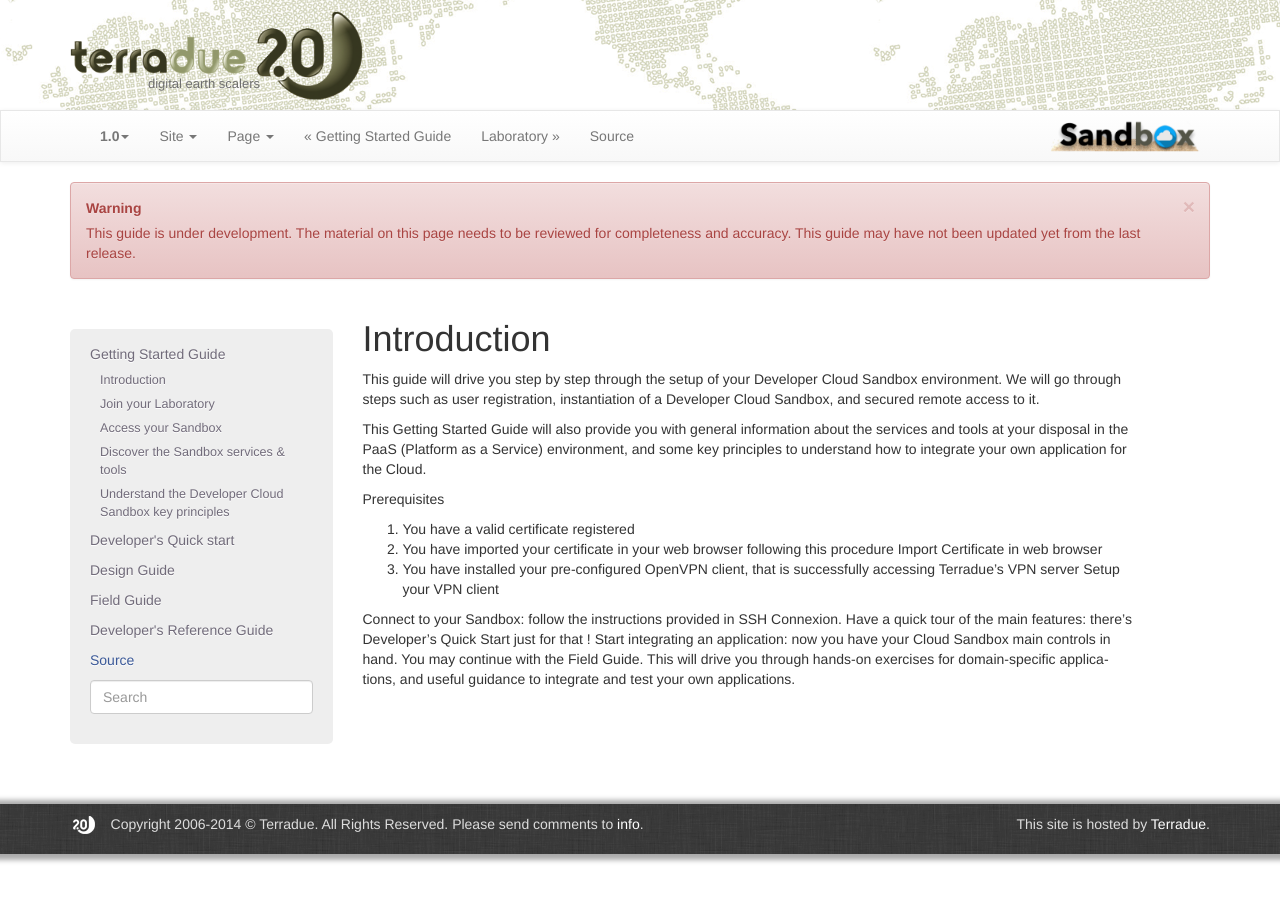
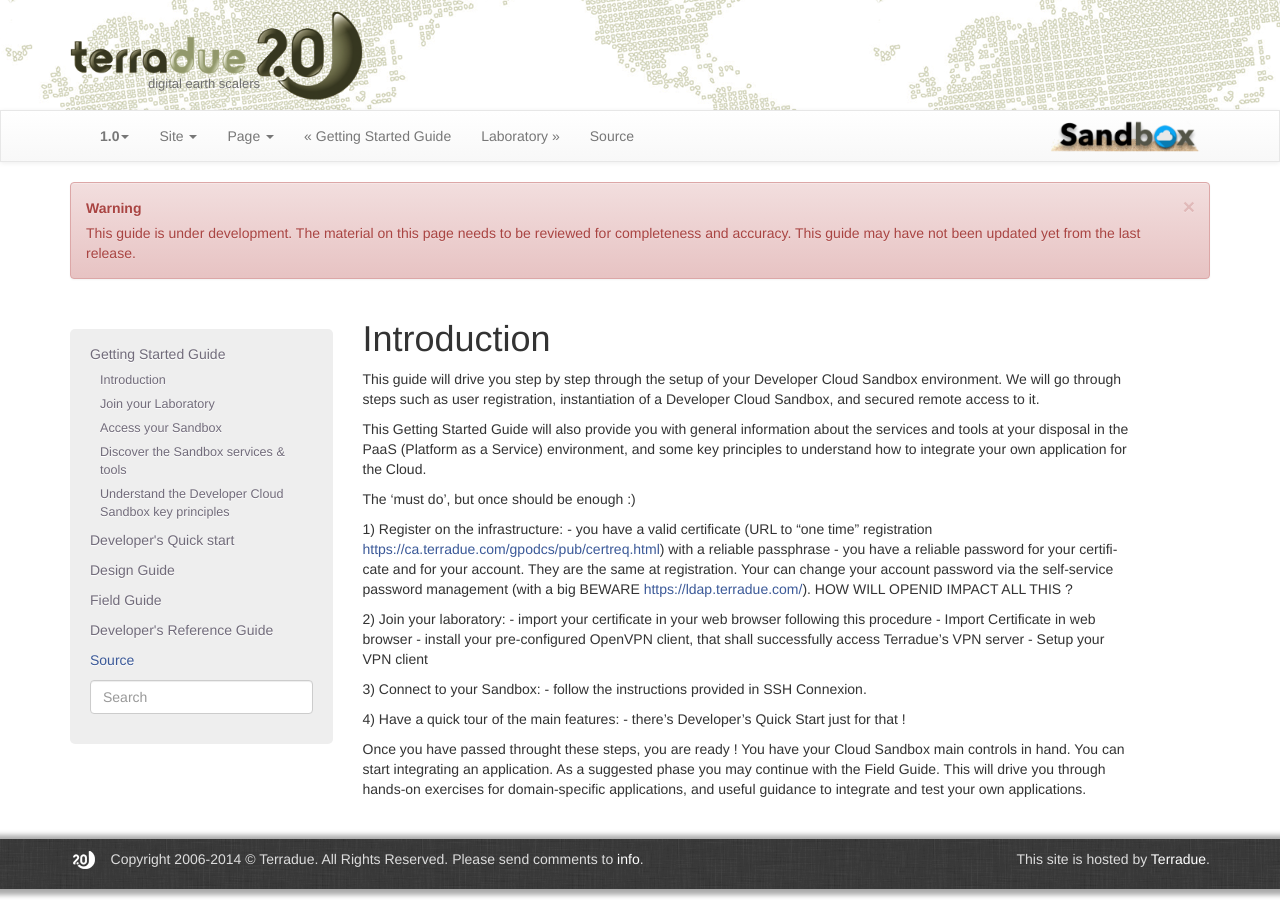
Before and after one commit to Terradue/doc-developer-sandbox, a Sphinx documentation site: the page built from source/start/introduction.rst, in a window 1280 px wide. Built offline with Sphinx 7.4.7, drawn with Linux system fonts in a browser that asks for light colours; pages that are not in the unit, such as notebooks, are missing from menus.

Commit message:
Update introduction.rst
Now we start modifying the content, according to the new presentation and navigation features of the doc.

```diff
--- a/source/start/introduction.rst
+++ b/source/start/introduction.rst
@@ -8,12 +8,22 @@
 
 This Getting Started Guide will also provide you with general information about the services and tools at your disposal in the PaaS (Platform as a Service) environment, and some key principles to understand how to integrate your own application for the Cloud.
 
-Prerequisites
+The 'must do', but once should be enough :)
 
-1) You have a valid certificate registered
-2) You have imported your certificate in your web browser following this procedure Import Certificate in web browser
-3) You have installed your pre-configured OpenVPN client, that is successfully accessing Terradue's VPN server Setup your VPN client
+1) Register on the infrastructure:
+- you have a valid certificate (URL to "one time" registration https://ca.terradue.com/gpodcs/pub/certreq.html) with a reliable passphrase
+- you have a reliable password for your certificate and for your account. They are the same at registration. Your can change your account password via the self-service password management (with a big BEWARE https://ldap.terradue.com/). HOW WILL OPENID IMPACT ALL THIS ?
 
-Connect to your Sandbox: follow the instructions provided in SSH Connexion.
-Have a quick tour of the main features: there's Developer's Quick Start just for that !
-Start integrating an application: now you have your Cloud Sandbox main controls in hand. You may continue with the Field Guide. This will drive you through hands-on exercises for domain-specific applications, and useful guidance to integrate and test your own applications.
+2) Join your laboratory:
+- import your certificate in your web browser following this procedure - Import Certificate in web browser
+- install your pre-configured OpenVPN client, that shall successfully access Terradue's VPN server - Setup your VPN client
+
+3) Connect to your Sandbox:
+- follow the instructions provided in SSH Connexion.
+
+4) Have a quick tour of the main features:
+- there's Developer's Quick Start just for that !
+
+Once you have passed throught these steps, you are ready !
+You have your Cloud Sandbox main controls in hand. You can start integrating an application.
+As a suggested phase you may continue with the Field Guide. This will drive you through hands-on exercises for domain-specific applications, and useful guidance to integrate and test your own applications.
```
